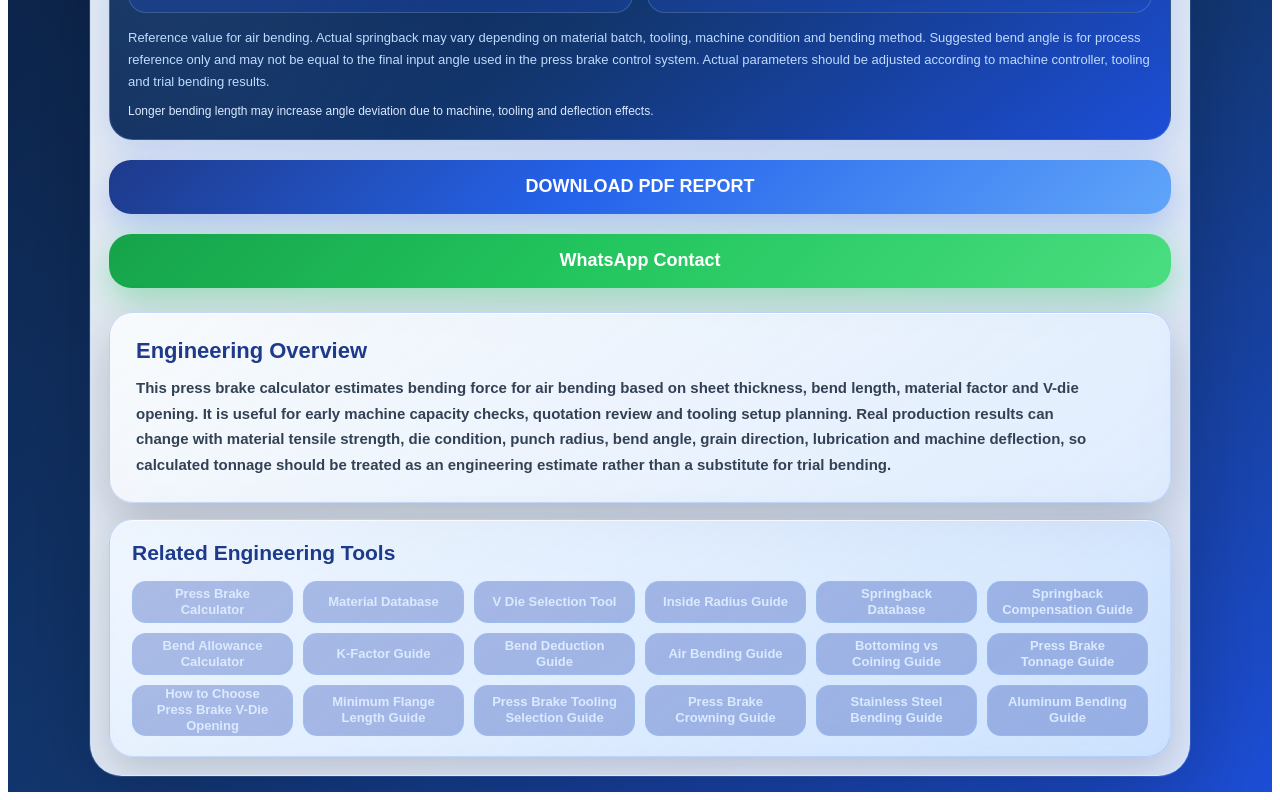
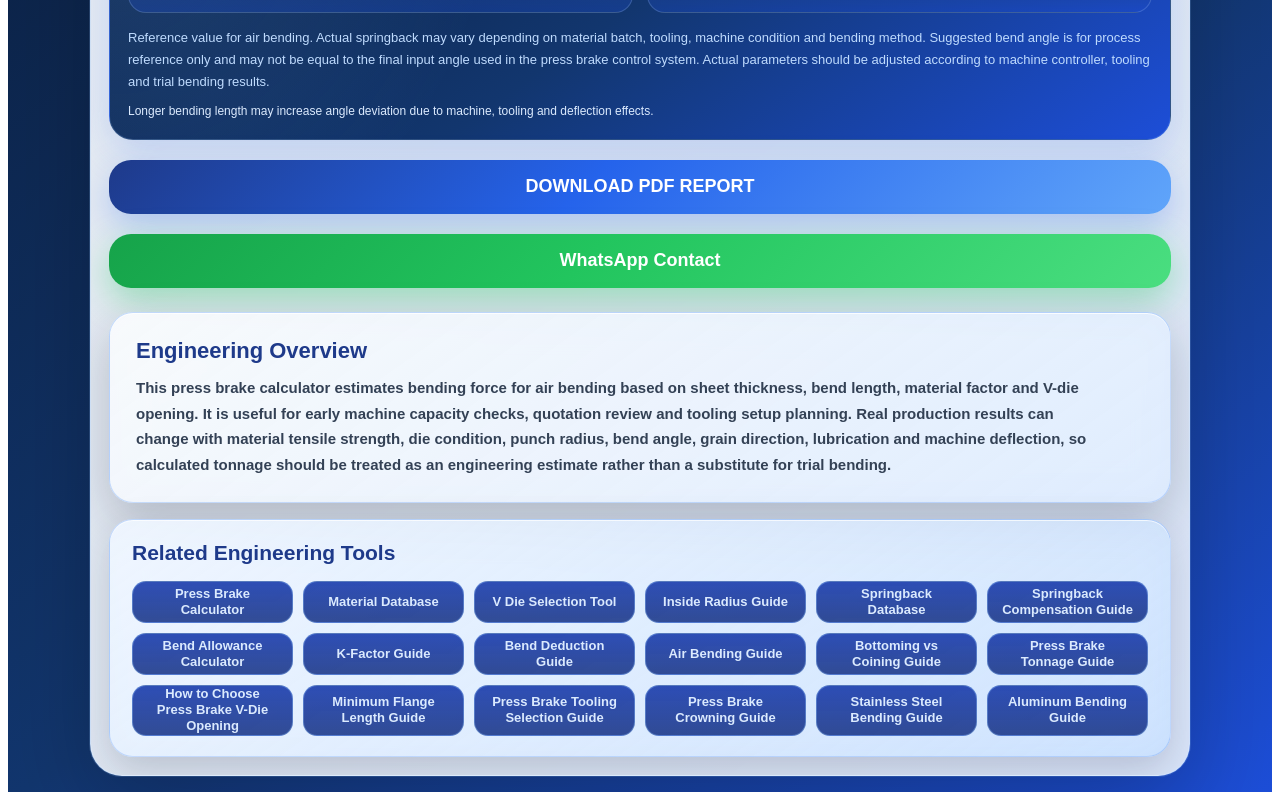
Before and after one commit to zycomachine-prog/zyco-calculator, a React (Vite) app: page / in a window 1280 px wide. Shown: the part 1704-2504 px from the top of the page. Built offline with nearby package versions, Linux system fonts and the light colour scheme; the HTML template or start-up script is replaced by a standard one.

Commit message:
Refine calculator related tools hover contrast

```diff
--- a/src/pages/PressBrakeCalculator.jsx
+++ b/src/pages/PressBrakeCalculator.jsx
@@ -1127,6 +1127,26 @@ const animationStyle = `
   outline-offset: 3px;
 }
 
+.zyco-press-brake-related-tool {
+  border: 1px solid rgba(147, 197, 253, 0.38);
+  background: linear-gradient(180deg, rgba(30, 64, 175, 0.92), rgba(30, 58, 138, 0.9));
+  color: #dbeafe;
+  box-shadow: none;
+  transform: translateY(0);
+  transition: all 0.25s ease;
+}
+
+.zyco-press-brake-related-tool:hover {
+  transform: translateY(-4px);
+  border-color: rgba(125, 211, 252, 0.9);
+  color: #ffffff;
+  background: linear-gradient(180deg, rgba(30, 64, 175, 0.94), rgba(30, 58, 138, 0.92));
+  box-shadow:
+    0 0 0 1px rgba(125, 211, 252, 0.12),
+    0 10px 24px rgba(59, 130, 246, 0.18),
+    0 6px 18px rgba(2, 8, 23, 0.2);
+}
+
 .zyco-press-brake-title-shine {
   position: relative;
 }
@@ -3335,30 +3355,7 @@ overflow: 'hidden',
               <a
                 href={tool.href}
                 key={tool.labelKey}
-                onMouseEnter={(e) => {
-                  e.currentTarget.style.transform =
-                    'translateY(-4px)'
-                  e.currentTarget.style.boxShadow =
-                    '0 14px 30px rgba(56,189,248,0.22), 0 7px 22px rgba(2,8,23,0.22)'
-                  e.currentTarget.style.borderColor =
-                    'rgba(125,211,252,0.7)'
-                  e.currentTarget.style.color =
-                    '#ffffff'
-                  e.currentTarget.style.background =
-                    'rgba(37,99,235,0.4)'
-                }}
-                onMouseLeave={(e) => {
-                  e.currentTarget.style.transform =
-                    'translateY(0px)'
-                  e.currentTarget.style.boxShadow =
-                    '0 8px 20px rgba(37,99,235,0.28)'
-                  e.currentTarget.style.borderColor =
-                    'rgba(147,197,253,0.38)'
-                  e.currentTarget.style.color =
-                    '#dbeafe'
-                  e.currentTarget.style.background =
-                    'rgba(30,64,175,0.32)'
-                }}
+                className='zyco-press-brake-related-tool'
                 style={{
                   minHeight: '42px',
                   display: 'inline-flex',
@@ -3366,19 +3363,12 @@ overflow: 'hidden',
                   justifyContent: 'center',
                   boxSizing: 'border-box',
                   padding: '0 14px',
-                  border: '1px solid rgba(147,197,253,0.38)',
                   borderRadius: '14px',
-                  background: 'rgba(30,64,175,0.32)',
-                  color: '#dbeafe',
                   fontSize: isMobile ? '14px' : '13px',
                   fontWeight: 850,
                   lineHeight: 1.25,
                   textDecoration: 'none',
                   textAlign: 'center',
-                  boxShadow: 'none',
-                  transform: 'translateY(0px)',
-                  transition:
-                    'all 0.25s ease',
                   overflowWrap: 'anywhere',
                 }}
               >
```
